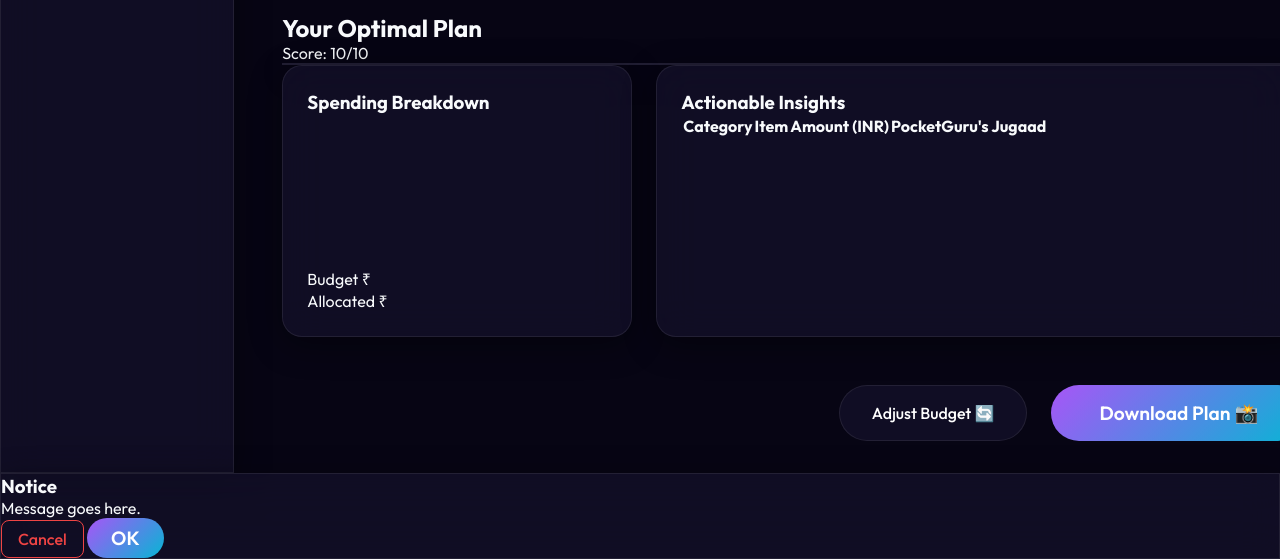
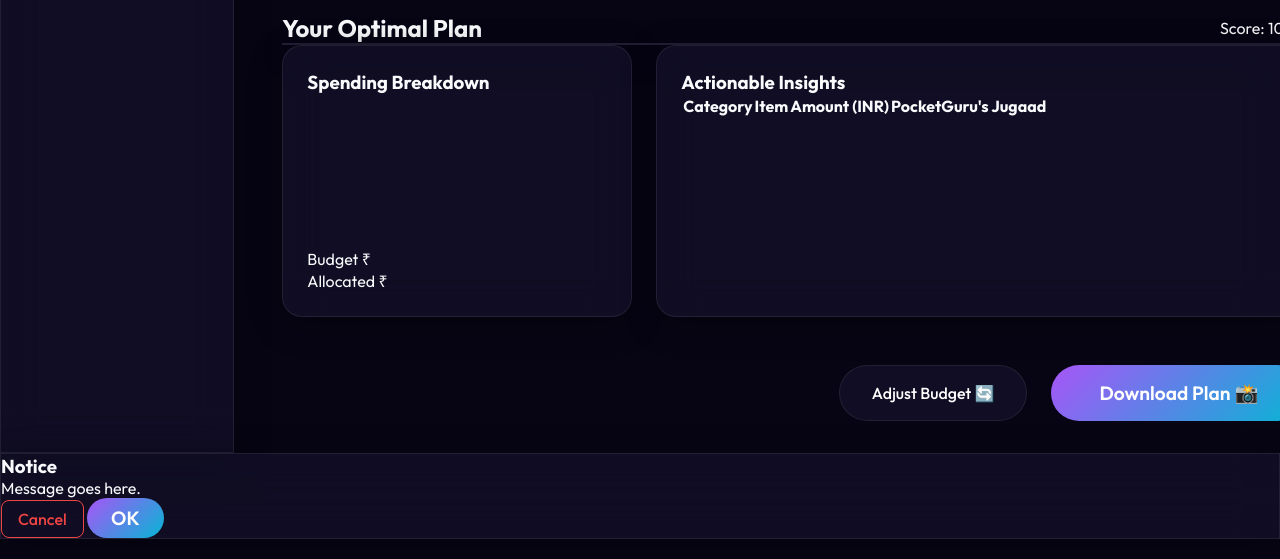
Before and after one commit to chadhas282-afk/Pocket-Guru, a website built with Vite: page index.html in a window 1280 px wide. Shown: the part 1517-2076 px from the top of the page. Built offline with nearby package versions, Linux system fonts and the light colour scheme.

Commit message:
Add flex display to results header for improved layout

```diff
--- a/style.css
+++ b/style.css
@@ -343,3 +343,8 @@ greeting {
 .export-container {
   border-radius: 20px;
   padding: 1rem 0;
+  }
+.results-header {
+  display: flex;
+  justify-content: space-between;
+  align-items: center;
```
